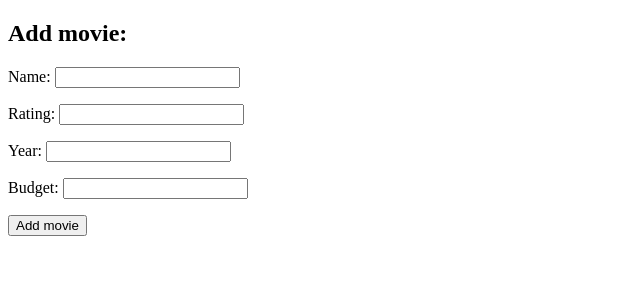
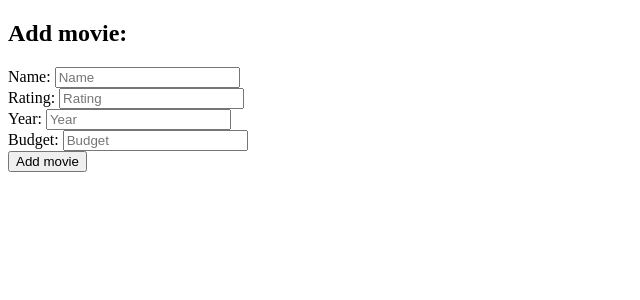
Before and after one commit to AlonaTR/PascalTriangel, a Django app: page /movie/add_movie/ in a window 1280 px wide. Shown: the part 26-326 px from the top of the page, without its empty margins (0-640 px from the left). Run offline with Django 3.2, Linux system fonts and the light colour scheme.

Commit message:
3 types output forms

```diff
--- a/django/movie_project/movie_project/movie_app/forms.py
+++ b/django/movie_project/movie_project/movie_app/forms.py
@@ -1,9 +1,10 @@
 import re
+from urllib import request
 from django import forms
 from .models import Movie
 
 class NewForm(forms.Form):
-    name = forms.CharField(max_length=40)
-    rating = forms.IntegerField(required=False)
-    year = forms.IntegerField()
-    budget= forms.IntegerField()
+    name = forms.CharField(max_length=40, widget=forms.TextInput(attrs={'placeholder': 'Name'}))
+    rating = forms.IntegerField(widget=forms.TextInput(attrs={'placeholder': 'Rating'}))
+    year = forms.IntegerField(widget=forms.TextInput(attrs={'placeholder': 'Year'}))
+    budget= forms.IntegerField(widget=forms.TextInput(attrs={'placeholder': 'Budget'}))
--- a/django/movie_project/movie_project/movie_app/templates/movie_app/add_movie.html
+++ b/django/movie_project/movie_project/movie_app/templates/movie_app/add_movie.html
@@ -6,15 +6,50 @@
     <h2>Add movie:</h2>
     <form action="{% url 'add_movie' %}" method="post">
         {% csrf_token %}
-        {{ form.as_p }}
+        {% comment %} {{ form.as_p }} {% endcomment %}
         {% comment %} <div class="form-group">
-            <label for="{{ form.name.id_for_lable}}">Name:</label>
-            {% if form.name.errors %}
-                <div class="alert alert-danger">
-                    {{ form.name.errors.as_ul }}
-                </div>
-            {% endif %} {% endcomment %}
+            <label for="{{ form.name.id_for_lable}}">Name: </label>
+            {{ form.name }}
+            <div>
+                {{ form.name.errors.as_ul }}
+            </div>
         </div>
+
+        <div class="form-group">
+            <label for="{{ form.rating.id_for_lable}}">Rating: </label>
+            {{ form.rating }}
+            <div>
+                {{ form.rating.errors.as_ul }}
+            </div>
+        </div>
+
+        <div class="form-group">
+            <label for="{{ form.year.id_for_lable}}">Year: </label>
+            {{ form.year }}
+            <div>
+                {{ form.year.errors.as_ul }}
+            </div>
+
+        </div>
+
+        <div class="form-group">
+            <label for="{{ form.budget.id_for_lable}}">Budget: </label>
+            {{ form.budget }}
+            <div>
+                {{ form.budget.errors.as_ul }}
+            </div>
+        </div> {% endcomment %}
+
+        {% for field in form %}
+        <div class="form-group">
+            <label for="{{ field.id_for_lable}}">{{ field.label_tag }}</label>
+            {{ field }}
+            <div>
+                {{ field.errors.as_ul }}
+            </div>
+        </div>
+        {% endfor %}
+
         <button type="submit" class="btn-primary btn-block">Add movie</button>
     </form>
 
```
